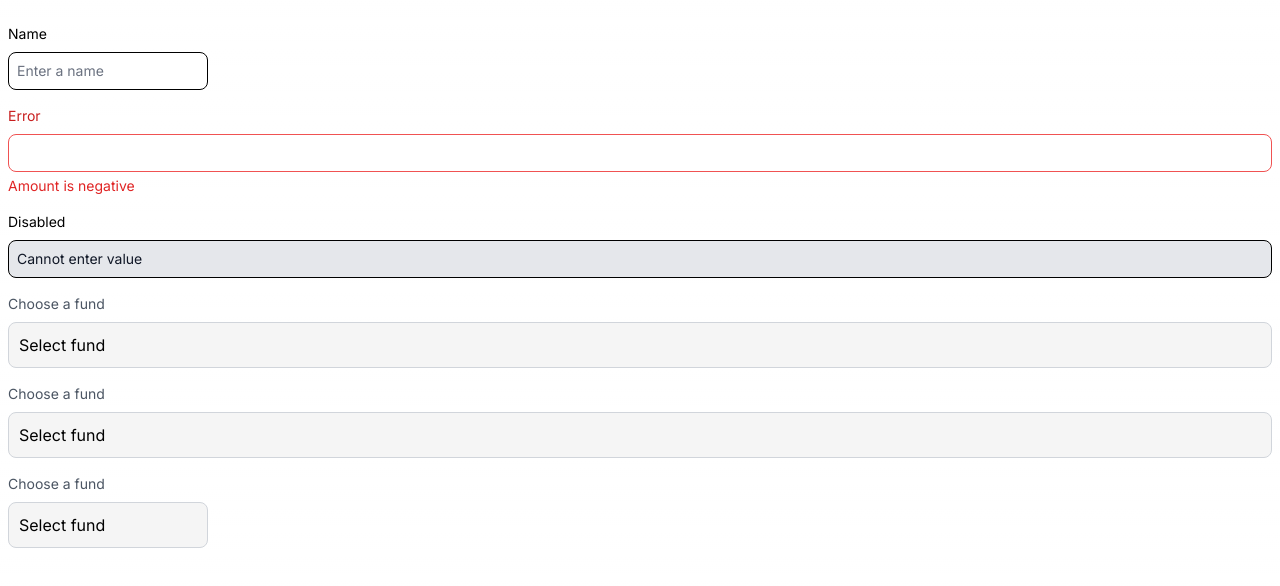
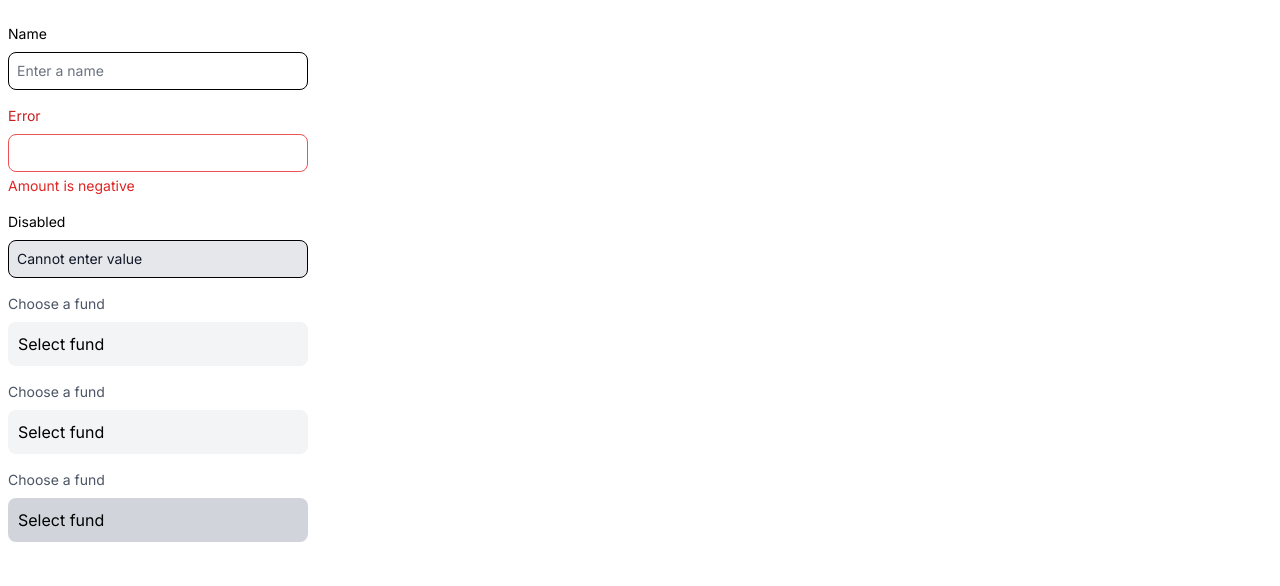
Before and after one commit to cornellh4i/CHEM, a Next.js app in the folder frontend/: page /test in a window 1280 px wide. Shown: the top 586 px of the page. Built offline with nearby package versions, Linux system fonts and the light colour scheme.

Commit message:
Implemented styling changes for Select.tsx
- Added bg color

```diff
--- a/frontend/src/app/test/page.tsx
+++ b/frontend/src/app/test/page.tsx
@@ -15,29 +15,37 @@ const Checkbox = (
   return (
     <div className="p-2">
       {/* Normal Input */}
-      <Input label="Name" placeholder="Enter a name" width="200px" />
+      <Input label="Name" placeholder="Enter a name" width="300px" />
       {/* Error Input */}
-      <Input label="Error" error="Amount is negative" />
+      <Input label="Error" error="Amount is negative" width="300px" />
       {/* Disabled Input */}
-      <Input label="Disabled" value="Cannot enter value" disabled />
+      <Input
+        label="Disabled"
+        value="Cannot enter value"
+        width="300px"
+        disabled
+      />
       {/* Normal Select */}
       <Select
         label="Choose a fund"
         placeholder="Select fund"
         values={["A", "B", "C"]}
+        width="300px"
       />
       {/* Error Select */}
       <Select
         label="Choose a fund"
         placeholder="Select fund"
         values={["A", "B", "C"]}
+        width="300px"
       />
       {/* Disabled Select */}
       <Select
         label="Choose a fund"
         placeholder="Select fund"
         values={["A", "B", "C"]}
-        width="200px"
+        width="300px"
+        disabled
       />
     </div>
   );
--- a/frontend/src/components/atoms/Select.tsx
+++ b/frontend/src/components/atoms/Select.tsx
@@ -41,9 +41,12 @@ const Select = ({
       {/* Custom dropdown trigger */}
       <div
         onClick={toggleDropdown}
-        className="cursor-pointer rounded-lg border border-gray-300 p-2.5"
+        className={`cursor-pointer rounded-lg p-2.5 ${
+          disabled
+            ? "cursor-not-allowed bg-gray-300 text-black placeholder-transparent"
+            : "bg-gray-100"
+          }`}
         style={{
-          backgroundColor: "#F5F5F5",
           position: "relative",
           width: "100%",
         }}
```
